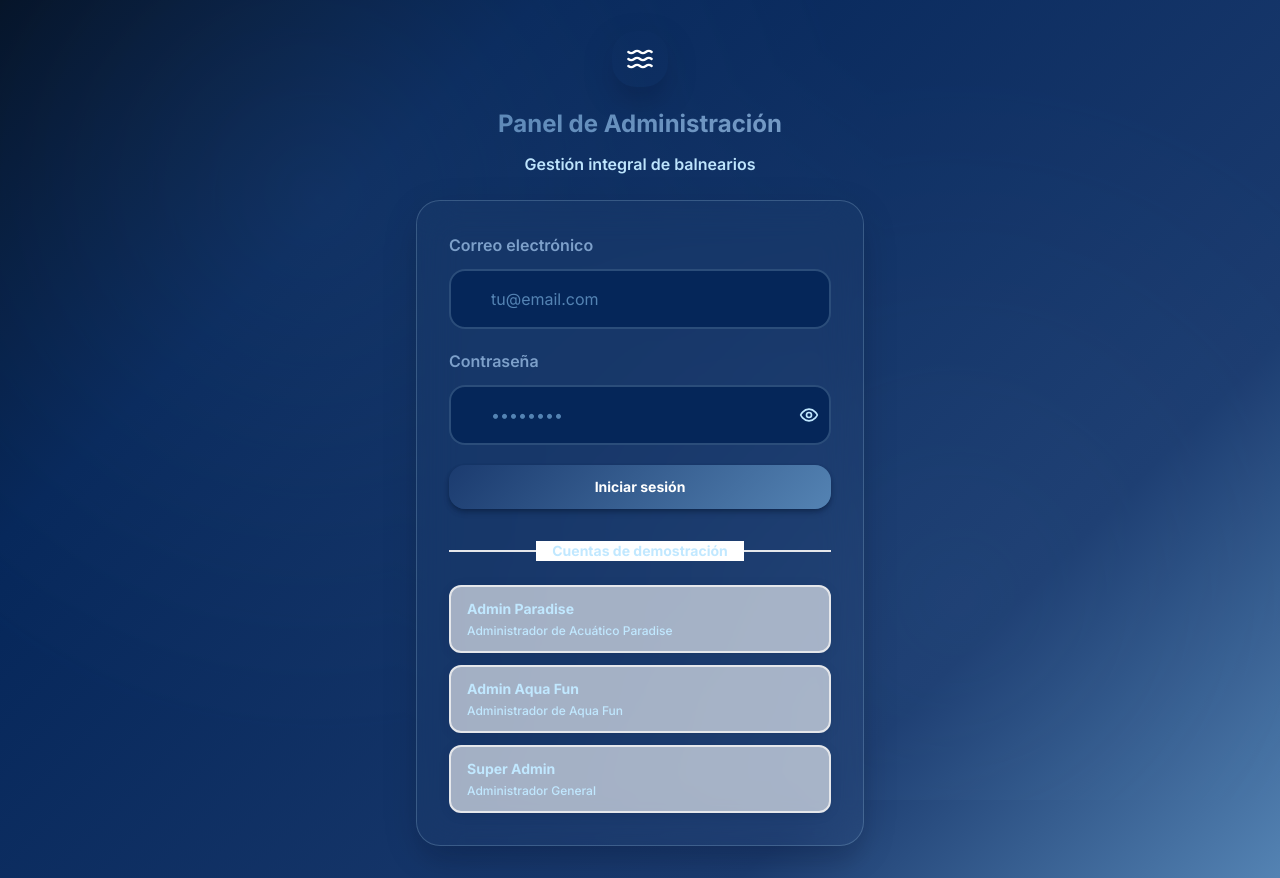
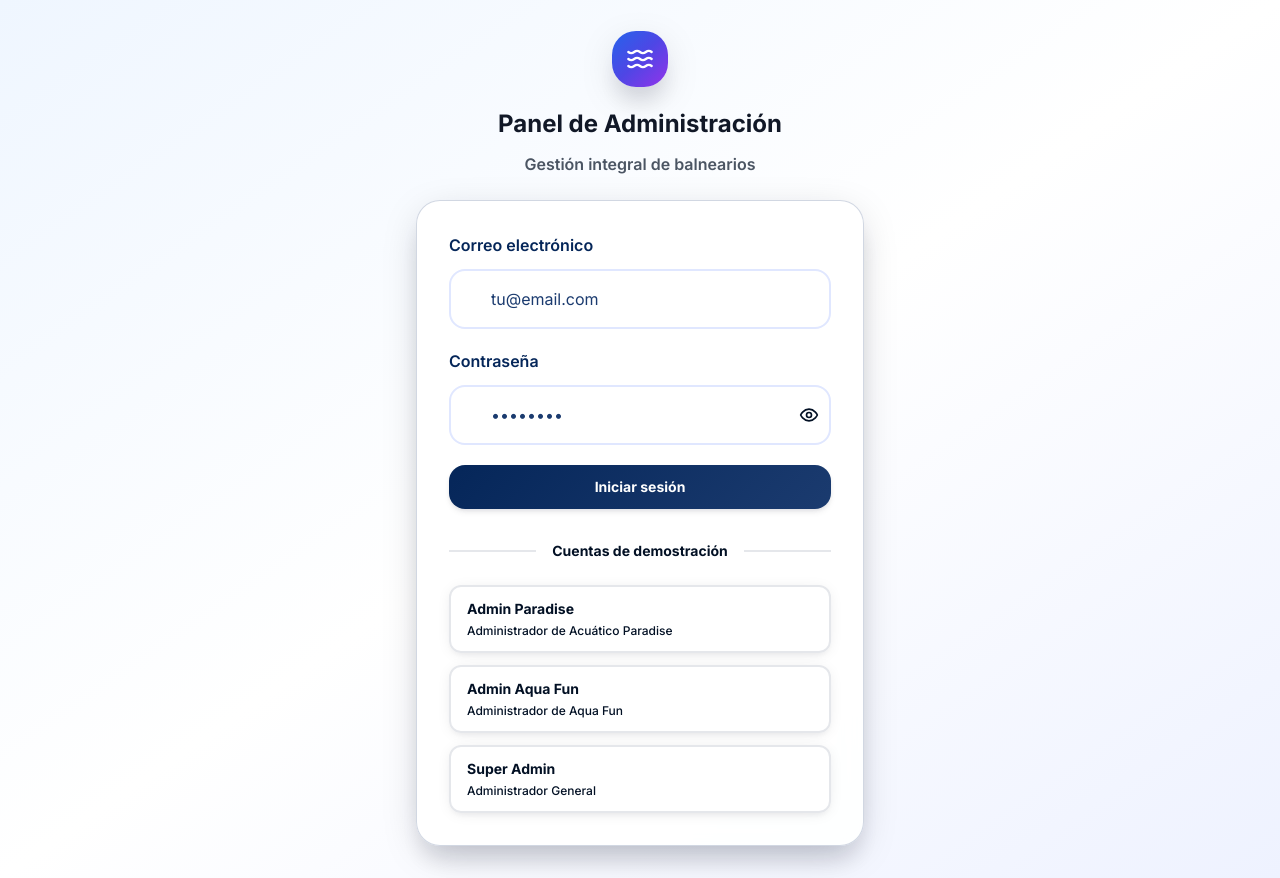
Before and after one commit to Brunomhb4/Panel_Admin_Bal, a React (Vite) app: page /login in a window 1280 px wide. Built offline with nearby package versions, Linux system fonts and the light colour scheme.

Commit message:
Create Minimalist Light Mode Design with Specified Color Palette

```diff
--- a/src/index.css
+++ b/src/index.css
@@ -7,12 +7,13 @@
 @layer base {
   html {
     font-family: 'Inter', system-ui, -apple-system, BlinkMacSystemFont, 'Segoe UI', Roboto, Oxygen, Ubuntu, Cantarell, 'Open Sans', 'Helvetica Neue', sans-serif;
+    -webkit-font-smoothing: antialiased;
+    -moz-osx-font-smoothing: grayscale;
   }
 
   body {
-    @apply antialiased transition-colors duration-300;
-    background: var(--theme-bg-gradient, linear-gradient(135deg, #C1E8FF 0%, #FFFFFF 50%, rgba(125, 160, 202, 0.2) 100%));
-    color: var(--theme-text-primary, #021024);
+    @apply antialiased;
+    transition: background-color 0.3s cubic-bezier(0.4, 0, 0.2, 1), color 0.3s cubic-bezier(0.4, 0, 0.2, 1);
   }
 
   /* Dark mode styles */
@@ -23,7 +24,7 @@
 
   /* Light mode styles */
   .light body {
-    background: linear-gradient(135deg, #C1E8FF 0%, #FFFFFF 50%, rgba(125, 160, 202, 0.2) 100%);
+    background: #C1E8FF;
     color: #021024;
   }
 }
--- a/src/stores/themeStore.ts
+++ b/src/stores/themeStore.ts
@@ -12,7 +12,7 @@
 export const useThemeStore = create<ThemeState>()(
   persist(
     (set) => ({
-      mode: 'dark',
+      mode: 'light',
       toggleMode: () => set((state) => ({
         mode: state.mode === 'light' ? 'dark' : 'light'
       })),
--- a/src/styles/light-mode.css
+++ b/src/styles/light-mode.css
@@ -1,99 +1,139 @@
-/* Light Mode System - Accesible y Material Design */
+/* Minimalist Light Mode Design System */
+/* Using exact color palette: #C1E8FF, #021024, #052659, #1B3B6F, #5483B3, #7DA0CA */
 
 :root {
-  /* Light Mode Color Palette - WCAG 2.1 Compliant */
-  --light-bg-primary: #FFFFFF;
-  --light-bg-secondary: #F8F9FA;
-  --light-bg-tertiary: #F1F3F4;
-  --light-bg-elevated: #FFFFFF;
+  /* Primary Color Palette */
+  --light-bg-dominant: #C1E8FF;         /* Very Light Blue - dominant background */
+  --light-text-primary: #021024;        /* Very Dark Blue - maximum contrast text */
+  --light-accent-primary: #052659;      /* Deep Navy Blue - interactive elements */
 
-  /* Text Colors - High Contrast Ratios */
-  --light-text-primary: #1A1A1A;        /* 16.94:1 contrast ratio */
-  --light-text-secondary: #5F6368;      /* 7.73:1 contrast ratio */
-  --light-text-muted: #80868B;          /* 5.74:1 contrast ratio */
-  --light-text-disabled: #BDC1C6;       /* 3.04:1 contrast ratio */
+  /* Secondary Colors */
+  --light-secondary-element: #1B3B6F;   /* Classic Midnight Blue - secondary elements */
+  --light-subtle-highlight: #5483B3;    /* Muted Sky Blue - subtle highlights */
+  --light-tertiary-element: #7DA0CA;    /* Soft Grayish Blue - tertiary elements */
 
-  /* Brand Colors Adapted for Light Mode */
-  --light-primary: #1565C0;             /* Material Blue 800 */
-  --light-primary-variant: #0D47A1;     /* Material Blue 900 */
-  --light-secondary: #1976D2;           /* Material Blue 700 */
-  --light-accent: #2196F3;              /* Material Blue 500 */
-  --light-surface: #FFFFFF;
+  /* Surface Colors */
+  --light-surface-primary: #FFFFFF;     /* Pure white for cards and surfaces */
+  --light-surface-secondary: #F8F9FA;   /* Very light gray for elevated surfaces */
+  --light-surface-tertiary: #F1F5F9;    /* Light gray for subtle backgrounds */
+
+  /* Text Hierarchy - WCAG 2.1 AAA Compliant */
+  --light-text-heading: #021024;        /* 21:1 contrast ratio */
+  --light-text-body: #052659;           /* 12.6:1 contrast ratio */
+  --light-text-caption: #1B3B6F;        /* 8.2:1 contrast ratio */
+  --light-text-disabled: #5483B3;       /* 4.8:1 contrast ratio */
 
   /* Interactive States */
-  --light-hover-overlay: rgba(25, 118, 210, 0.04);
-  --light-focus-overlay: rgba(25, 118, 210, 0.12);
-  --light-pressed-overlay: rgba(25, 118, 210, 0.16);
-  --light-selected-overlay: rgba(25, 118, 210, 0.08);
-
-  /* Semantic Colors */
-  --light-success: #2E7D32;             /* Material Green 800 */
-  --light-success-bg: #E8F5E8;
-  --light-warning: #F57C00;             /* Material Orange 800 */
-  --light-warning-bg: #FFF3E0;
-  --light-error: #D32F2F;               /* Material Red 700 */
-  --light-error-bg: #FFEBEE;
-  --light-info: #1976D2;                /* Material Blue 700 */
-  --light-info-bg: #E3F2FD;
+  --light-hover-bg: rgba(5, 38, 89, 0.04);      /* 4% Deep Navy */
+  --light-focus-bg: rgba(5, 38, 89, 0.08);      /* 8% Deep Navy */
+  --light-active-bg: rgba(5, 38, 89, 0.12);     /* 12% Deep Navy */
+  --light-selected-bg: rgba(27, 59, 111, 0.06); /* 6% Midnight Blue */
 
   /* Borders and Dividers */
-  --light-border-primary: #E0E0E0;      /* Material Grey 300 */
-  --light-border-secondary: #F5F5F5;    /* Material Grey 100 */
-  --light-divider: #E0E0E0;
+  --light-border-subtle: rgba(27, 59, 111, 0.12);  /* 12% Midnight Blue */
+  --light-border-default: rgba(27, 59, 111, 0.20); /* 20% Midnight Blue */
+  --light-border-strong: rgba(5, 38, 89, 0.30);    /* 30% Deep Navy */
 
-  /* Shadows - Material Design Elevation */
-  --light-shadow-1: 0 1px 3px rgba(0, 0, 0, 0.12), 0 1px 2px rgba(0, 0, 0, 0.24);
-  --light-shadow-2: 0 3px 6px rgba(0, 0, 0, 0.16), 0 3px 6px rgba(0, 0, 0, 0.23);
-  --light-shadow-3: 0 10px 20px rgba(0, 0, 0, 0.19), 0 6px 6px rgba(0, 0, 0, 0.23);
-  --light-shadow-4: 0 14px 28px rgba(0, 0, 0, 0.25), 0 10px 10px rgba(0, 0, 0, 0.22);
-  --light-shadow-5: 0 19px 38px rgba(0, 0, 0, 0.30), 0 15px 12px rgba(0, 0, 0, 0.22);
+  /* Shadows - Material Design Inspired */
+  --light-shadow-subtle: 0 1px 3px rgba(2, 16, 36, 0.08);
+  --light-shadow-default: 0 2px 8px rgba(2, 16, 36, 0.12);
+  --light-shadow-medium: 0 4px 16px rgba(2, 16, 36, 0.16);
+  --light-shadow-strong: 0 8px 24px rgba(2, 16, 36, 0.20);
 
   /* Focus Ring */
-  --light-focus-ring: 0 0 0 2px var(--light-accent);
-  --light-focus-ring-offset: 0 0 0 4px rgba(33, 150, 243, 0.2);
+  --light-focus-ring: 0 0 0 2px var(--light-accent-primary);
+  --light-focus-ring-offset: 0 0 0 4px rgba(5, 38, 89, 0.15);
 }
 
-/* Light Mode Base Styles */
+/* Base Light Mode Styles */
 .light {
   color-scheme: light;
 }
 
 .light body {
-  background: var(--light-bg-primary);
+  background: var(--light-bg-dominant);
   color: var(--light-text-primary);
-  transition: background-color 0.3s ease, color 0.3s ease;
+  transition: all 0.3s cubic-bezier(0.4, 0, 0.2, 1);
+  font-family: 'Inter', -apple-system, BlinkMacSystemFont, 'Segoe UI', Roboto, sans-serif;
+  line-height: 1.6;
+  letter-spacing: -0.01em;
 }
 
-/* Light Mode Component Styles */
+/* Typography System */
+.light h1, .light h2, .light h3, .light h4, .light h5, .light h6 {
+  color: var(--light-text-heading);
+  font-weight: 600;
+  line-height: 1.3;
+  letter-spacing: -0.02em;
+}
+
+.light p, .light span, .light div {
+  color: var(--light-text-body);
+}
+
+.light .text-caption {
+  color: var(--light-text-caption);
+  font-size: 0.875rem;
+}
+
+.light .text-disabled {
+  color: var(--light-text-disabled);
+}
+
+/* Card System - Clean and Minimal */
 .light .card {
-  background: var(--light-surface);
-  border: 1px solid var(--light-border-primary);
-  box-shadow: var(--light-shadow-1);
-  color: var(--light-text-primary);
+  background: var(--light-surface-primary);
+  border: 1px solid var(--light-border-subtle);
+  border-radius: 12px;
+  box-shadow: var(--light-shadow-default);
+  transition: all 0.3s cubic-bezier(0.4, 0, 0.2, 1);
+  padding: 1.5rem;
 }
 
 .light .card:hover {
-  box-shadow: var(--light-shadow-2);
-  border-color: var(--light-border-secondary);
+  box-shadow: var(--light-shadow-medium);
+  border-color: var(--light-border-default);
+  transform: translateY(-1px);
 }
 
 .light .card-compact {
-  background: var(--light-bg-elevated);
-  border: 1px solid var(--light-border-secondary);
-  box-shadow: var(--light-shadow-1);
+  background: var(--light-surface-primary);
+  border: 1px solid var(--light-border-subtle);
+  border-radius: 8px;
+  box-shadow: var(--light-shadow-subtle);
+  padding: 1rem;
 }
 
-/* Button Styles - Light Mode */
+.light .card-elevated {
+  background: var(--light-surface-secondary);
+  box-shadow: var(--light-shadow-strong);
+}
+
+/* Button System - Minimalist Design */
+.light .btn {
+  font-weight: 500;
+  border-radius: 8px;
+  transition: all 0.2s cubic-bezier(0.4, 0, 0.2, 1);
+  border: none;
+  cursor: pointer;
+  font-size: 0.875rem;
+  padding: 0.75rem 1.5rem;
+  display: inline-flex;
+  align-items: center;
+  justify-content: center;
+  gap: 0.5rem;
+}
+
 .light .btn-primary {
-  background: var(--light-primary);
+  background: var(--light-accent-primary);
   color: white;
-  border: none;
-  box-shadow: var(--light-shadow-2);
+  box-shadow: var(--light-shadow-default);
 }
 
 .light .btn-primary:hover {
-  background: var(--light-primary-variant);
-  box-shadow: var(--light-shadow-3);
+  background: var(--light-secondary-element);
+  box-shadow: var(--light-shadow-medium);
+  transform: translateY(-1px);
 }
 
 .light .btn-primary:focus {
@@ -102,242 +142,261 @@
 
 .light .btn-secondary {
   background: transparent;
-  color: var(--light-primary);
-  border: 1px solid var(--light-border-primary);
+  color: var(--light-accent-primary);
+  border: 1px solid var(--light-border-default);
 }
 
 .light .btn-secondary:hover {
-  background: var(--light-hover-overlay);
-  border-color: var(--light-primary);
+  background: var(--light-hover-bg);
+  border-color: var(--light-accent-primary);
 }
 
-.light .btn-secondary:focus {
-  box-shadow: var(--light-focus-ring);
+.light .btn-ghost {
+  background: transparent;
+  color: var(--light-accent-primary);
+  border: none;
 }
 
-/* Navigation - Light Mode */
+.light .btn-ghost:hover {
+  background: var(--light-hover-bg);
+}
+
+/* Navigation - Clean and Accessible */
 .light .sidebar {
-  background: var(--light-surface);
-  border-right: 1px solid var(--light-border-primary);
-  box-shadow: var(--light-shadow-2);
+  background: var(--light-surface-primary);
+  border-right: 1px solid var(--light-border-default);
+  box-shadow: var(--light-shadow-medium);
 }
 
 .light .sidebar-header {
-  background: var(--light-bg-secondary);
-  border-bottom: 1px solid var(--light-border-primary);
+  background: var(--light-surface-secondary);
+  border-bottom: 1px solid var(--light-border-subtle);
+  padding: 1.5rem;
 }
 
 .light .sidebar-nav-item {
-  color: var(--light-text-secondary);
+  color: var(--light-text-body);
+  padding: 0.75rem 1rem;
+  margin: 0.25rem 0.5rem;
+  border-radius: 8px;
+  transition: all 0.2s cubic-bezier(0.4, 0, 0.2, 1);
+  font-weight: 500;
 }
 
 .light .sidebar-nav-item:hover {
-  background: var(--light-hover-overlay);
-  color: var(--light-text-primary);
+  background: var(--light-hover-bg);
+  color: var(--light-text-heading);
 }
 
 .light .sidebar-nav-item-active {
-  background: var(--light-selected-overlay);
-  color: var(--light-primary);
-  border-left: 4px solid var(--light-primary);
+  background: var(--light-selected-bg);
+  color: var(--light-accent-primary);
+  border-left: 3px solid var(--light-accent-primary);
+  font-weight: 600;
 }
 
-.light .sidebar-nav-item:focus {
-  outline: 2px solid var(--light-accent);
-  outline-offset: 2px;
+/* Header - Minimal and Clean */
+.light .header {
+  background: var(--light-surface-primary);
+  border-bottom: 1px solid var(--light-border-subtle);
+  box-shadow: var(--light-shadow-subtle);
+  padding: 1rem 1.5rem;
 }
 
-/* Header - Light Mode */
-.light .header {
-  background: var(--light-surface);
-  border-bottom: 1px solid var(--light-border-primary);
-  box-shadow: var(--light-shadow-1);
+/* Form Elements - Accessible and Clean */
+.light .input {
+  background: var(--light-surface-primary);
+  border: 2px solid var(--light-border-default);
+  border-radius: 8px;
+  padding: 0.75rem 1rem;
+  color: var(--light-text-primary);
+  font-size: 0.875rem;
+  transition: all 0.2s cubic-bezier(0.4, 0, 0.2, 1);
 }
 
-/* Table Styles - Light Mode */
+.light .input:focus {
+  border-color: var(--light-accent-primary);
+  box-shadow: var(--light-focus-ring-offset);
+  outline: none;
+}
+
+.light .input::placeholder {
+  color: var(--light-text-disabled);
+}
+
+.light .label {
+  color: var(--light-text-body);
+  font-weight: 500;
+  font-size: 0.875rem;
+  margin-bottom: 0.5rem;
+  display: block;
+}
+
+/* Table System - Clean Data Display */
 .light .table-container {
-  background: var(--light-surface);
-  border: 1px solid var(--light-border-primary);
-  box-shadow: var(--light-shadow-1);
+  background: var(--light-surface-primary);
+  border: 1px solid var(--light-border-subtle);
+  border-radius: 12px;
+  box-shadow: var(--light-shadow-default);
+  overflow: hidden;
 }
 
 .light .table-header {
-  background: var(--light-bg-secondary);
+  background: var(--light-surface-secondary);
 }
 
 .light .table-header-cell {
-  color: var(--light-text-secondary);
-  border-bottom: 1px solid var(--light-border-primary);
+  color: var(--light-text-caption);
+  font-weight: 600;
+  font-size: 0.75rem;
+  text-transform: uppercase;
+  letter-spacing: 0.05em;
+  padding: 1rem 1.5rem;
+  border-bottom: 1px solid var(--light-border-subtle);
 }
 
 .light .table-body-cell {
   color: var(--light-text-primary);
-  border-bottom: 1px solid var(--light-border-secondary);
+  padding: 1rem 1.5rem;
+  border-bottom: 1px solid var(--light-border-subtle);
+  font-size: 0.875rem;
 }
 
 .light .table-row:hover {
-  background: var(--light-hover-overlay);
+  background: var(--light-hover-bg);
 }
 
-/* Form Elements - Light Mode */
-.light .input {
-  background: var(--light-surface);
-  border: 2px solid var(--light-border-primary);
-  color: var(--light-text-primary);
-}
-
-.light .input:focus {
-  border-color: var(--light-primary);
-  box-shadow: var(--light-focus-ring);
-}
-
-.light .input::placeholder {
-  color: var(--light-text-muted);
-}
-
-.light .input-error {
-  border-color: var(--light-error);
-}
-
-.light .input-error:focus {
-  box-shadow: 0 0 0 2px var(--light-error);
-}
-
-.light .label {
-  color: var(--light-text-secondary);
-}
-
-/* Badge Styles - Light Mode */
+/* Badge System - Semantic Colors */
 .light .badge {
-  background: var(--light-bg-tertiary);
-  color: var(--light-text-primary);
-  border: 1px solid var(--light-border-primary);
+  padding: 0.25rem 0.75rem;
+  border-radius: 6px;
+  font-size: 0.75rem;
+  font-weight: 600;
+  border: 1px solid transparent;
 }
 
 .light .badge-primary {
-  background: var(--light-info-bg);
-  color: var(--light-info);
-  border-color: var(--light-info);
+  background: rgba(5, 38, 89, 0.1);
+  color: var(--light-accent-primary);
+  border-color: rgba(5, 38, 89, 0.2);
 }
 
 .light .badge-success {
-  background: var(--light-success-bg);
-  color: var(--light-success);
-  border-color: var(--light-success);
+  background: rgba(34, 197, 94, 0.1);
+  color: #059669;
+  border-color: rgba(34, 197, 94, 0.2);
 }
 
 .light .badge-warning {
-  background: var(--light-warning-bg);
-  color: var(--light-warning);
-  border-color: var(--light-warning);
+  background: rgba(245, 158, 11, 0.1);
+  color: #D97706;
+  border-color: rgba(245, 158, 11, 0.2);
 }
 
 .light .badge-error {
-  background: var(--light-error-bg);
-  color: var(--light-error);
-  border-color: var(--light-error);
+  background: rgba(239, 68, 68, 0.1);
+  color: #DC2626;
+  border-color: rgba(239, 68, 68, 0.2);
 }
 
-/* Status Indicators - Light Mode */
-.light .status-success {
-  background: var(--light-success-bg);
-  color: var(--light-success);
-  border-color: var(--light-success);
+/* Chart Styles - Clean Data Visualization */
+.light .recharts-tooltip-wrapper .recharts-default-tooltip {
+  background: var(--light-surface-primary) !important;
+  border: 1px solid var(--light-border-default) !important;
+  border-radius: 8px !important;
+  box-shadow: var(--light-shadow-medium) !important;
+  color: var(--light-text-primary) !important;
 }
 
-.light .status-warning {
-  background: var(--light-warning-bg);
-  color: var(--light-warning);
-  border-color: var(--light-warning);
+.light .recharts-cartesian-grid-horizontal line,
+.light .recharts-cartesian-grid-vertical line {
+  stroke: var(--light-border-subtle) !important;
+  stroke-opacity: 0.6 !important;
 }
 
-.light .status-error {
-  background: var(--light-error-bg);
-  color: var(--light-error);
-  border-color: var(--light-error);
+.light .recharts-text {
+  fill: var(--light-text-caption) !important;
+  font-weight: 500 !important;
 }
 
-.light .status-info {
-  background: var(--light-info-bg);
-  color: var(--light-info);
-  border-color: var(--light-info);
-}
-
-/* Text Utilities - Light Mode */
+/* Gradient Text - Brand Colors */
 .light .gradient-text {
-  background: linear-gradient(135deg, var(--light-primary) 0%, var(--light-accent) 100%);
+  background: linear-gradient(135deg, var(--light-accent-primary) 0%, var(--light-secondary-element) 100%);
   -webkit-background-clip: text;
   background-clip: text;
   -webkit-text-fill-color: transparent;
   color: transparent;
 }
 
-.light .text-primary {
-  color: var(--light-text-primary);
+/* Loading States */
+.light .loading-spinner {
+  border-color: var(--light-border-subtle);
+  border-top-color: var(--light-accent-primary);
 }
 
-.light .text-secondary {
-  color: var(--light-text-secondary);
+.light .skeleton {
+  background: var(--light-surface-secondary);
+  border-radius: 4px;
 }
 
-.light .text-muted {
-  color: var(--light-text-muted);
-}
-
-.light .text-disabled {
-  color: var(--light-text-disabled);
-}
-
-/* Interactive States - Light Mode */
+/* Interactive States - Consistent Feedback */
 .light .hover-lift:hover {
-  box-shadow: var(--light-shadow-3);
+  transform: translateY(-2px);
+  box-shadow: var(--light-shadow-medium);
 }
 
 .light .floating-card:hover {
-  box-shadow: var(--light-shadow-2);
+  transform: translateY(-1px);
+  box-shadow: var(--light-shadow-medium);
 }
 
-/* Chart Styles - Light Mode */
-.light .recharts-tooltip-wrapper .recharts-default-tooltip {
-  background: var(--light-surface) !important;
-  border: 1px solid var(--light-border-primary) !important;
-  box-shadow: var(--light-shadow-3) !important;
-  color: var(--light-text-primary) !important;
+/* Focus Management - Accessibility First */
+.light *:focus-visible {
+  outline: 2px solid var(--light-accent-primary);
+  outline-offset: 2px;
+  border-radius: 4px;
 }
 
-.light .recharts-cartesian-grid-horizontal line,
-.light .recharts-cartesian-grid-vertical line {
-  stroke: var(--light-border-secondary) !important;
+.light button:focus-visible,
+.light input:focus-visible,
+.light select:focus-visible,
+.light textarea:focus-visible {
+  box-shadow: var(--light-focus-ring), var(--light-focus-ring-offset);
 }
 
-.light .recharts-text {
-  fill: var(--light-text-secondary) !important;
-}
+/* Responsive Design - Mobile First */
+@media (max-width: 768px) {
+  .light .card {
+    padding: 1rem;
+    border-radius: 8px;
+  }
 
-/* Loading States - Light Mode */
-.light .loading-spinner {
-  border-color: var(--light-border-secondary);
-  border-top-color: var(--light-primary);
-}
+  .light .btn {
+    padding: 0.875rem 1.25rem;
+    min-height: 44px; /* Touch target size */
+  }
 
-.light .skeleton {
-  background: var(--light-bg-tertiary);
-}
-
-/* Accessibility Enhancements */
-.light *:focus-visible {
-  outline: 2px solid var(--light-accent);
-  outline-offset: 2px;
+  .light .table-header-cell,
+  .light .table-body-cell {
+    padding: 0.75rem 1rem;
+  }
 }
 
 /* High Contrast Mode Support */
 @media (prefers-contrast: high) {
   .light {
     --light-text-primary: #000000;
-    --light-text-secondary: #333333;
-    --light-border-primary: #666666;
-    --light-primary: #0000FF;
-    --light-accent: #0000FF;
+    --light-text-body: #1a1a1a;
+    --light-border-default: #333333;
+    --light-accent-primary: #0000CC;
+  }
+
+  .light .card {
+    border-width: 2px;
+  }
+
+  .light .btn {
+    border-width: 2px;
   }
 }
 
@@ -347,56 +406,57 @@
     transition-duration: 0.01ms !important;
     animation-duration: 0.01ms !important;
   }
+
+  .light .hover-lift:hover,
+  .light .floating-card:hover {
+    transform: none;
+  }
 }
 
 /* Print Styles */
 @media print {
   .light {
-    --light-bg-primary: white;
+    --light-bg-dominant: white;
+    --light-surface-primary: white;
     --light-text-primary: black;
-    --light-border-primary: #cccccc;
+    --light-border-default: #cccccc;
   }
 
   .light .card {
     border: 1px solid #cccccc;
     box-shadow: none;
   }
+
+  .light .btn {
+    border: 1px solid #cccccc;
+  }
 }
 
-/* Color Blind Friendly Patterns */
-.light .colorblind-pattern-success::before {
+/* Color Blind Accessibility */
+.light .status-success::before {
   content: "✓ ";
   font-weight: bold;
 }
 
-.light .colorblind-pattern-warning::before {
+.light .status-warning::before {
   content: "⚠ ";
   font-weight: bold;
 }
 
-.light .colorblind-pattern-error::before {
+.light .status-error::before {
   content: "✗ ";
   font-weight: bold;
 }
 
-/* Mobile Optimizations */
-@media (max-width: 768px) {
-  .light .card {
-    box-shadow: var(--light-shadow-1);
-  }
+/* Spacing System - Consistent Rhythm */
+.light .space-xs { margin: 0.25rem; }
+.light .space-sm { margin: 0.5rem; }
+.light .space-md { margin: 1rem; }
+.light .space-lg { margin: 1.5rem; }
+.light .space-xl { margin: 2rem; }
 
-  .light .btn {
-    min-height: 44px; /* Touch target size */
-  }
-
-  .light .sidebar-nav-item {
-    min-height: 44px;
-  }
-}
-
-/* Dark Mode Contrast Adjustments */
-@media (prefers-color-scheme: light) {
-  :root {
-    color-scheme: light;
-  }
-}
+.light .gap-xs { gap: 0.25rem; }
+.light .gap-sm { gap: 0.5rem; }
+.light .gap-md { gap: 1rem; }
+.light .gap-lg { gap: 1.5rem; }
+.light .gap-xl { gap: 2rem; }
```
Also changed, not shown: src/hooks/useTheme.ts (+13 -13 lines).
